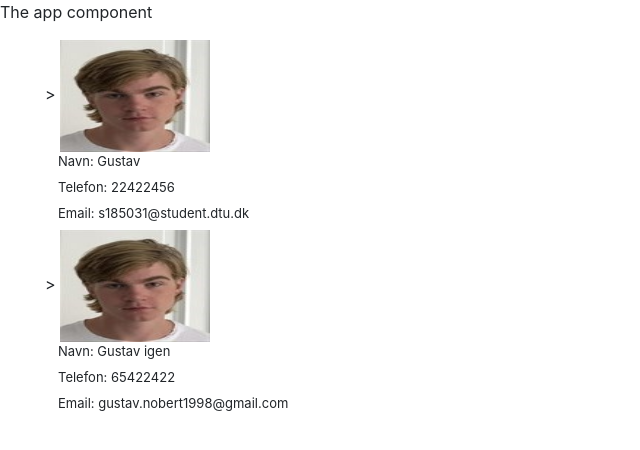
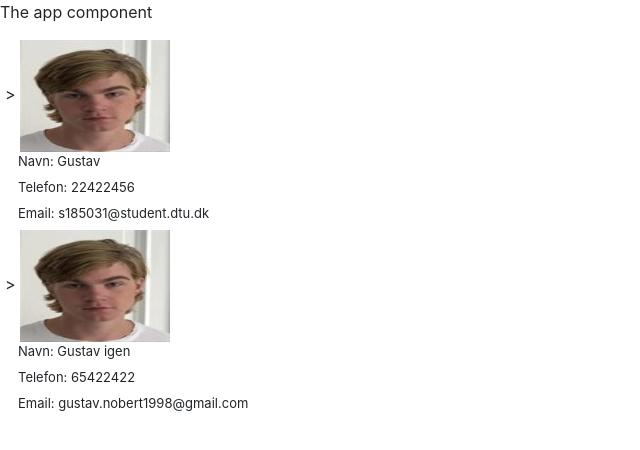
Before and after one commit to Nicolai2100/KoebenhavnsLegepladser, an Angular app: page / in a window 1280 px wide. Shown: the top 450 px of the page, without its empty margins (0-640 px from the left). Built offline with nearby package versions, Linux system fonts and the light colour scheme.

Commit message:
component

```diff
--- a/src/app/worker-list/worker-list.component.css
+++ b/src/app/worker-list/worker-list.component.css
@@ -1,6 +1,7 @@
 div {
-  padding-left: 30px;
+  padding-left: 10px;
 }
+
 p {
   padding-left: 13px;
 }
```
